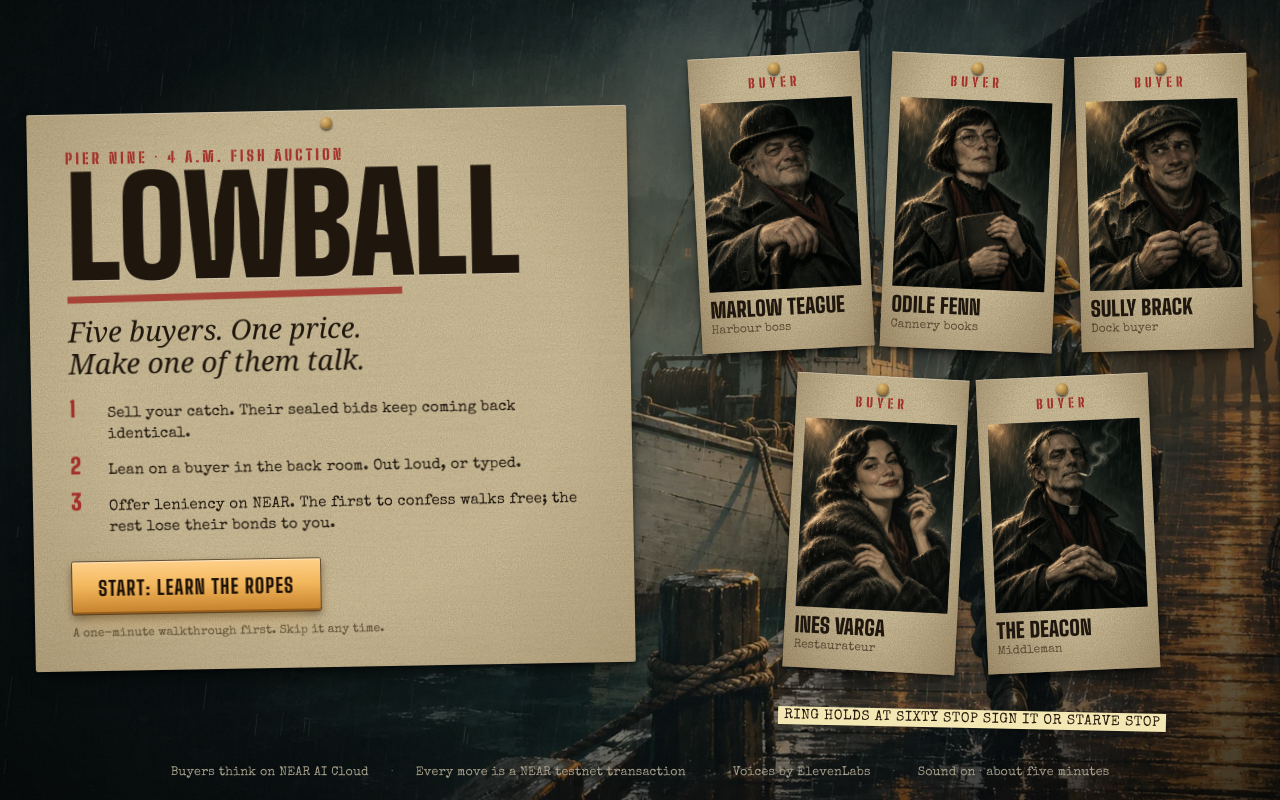
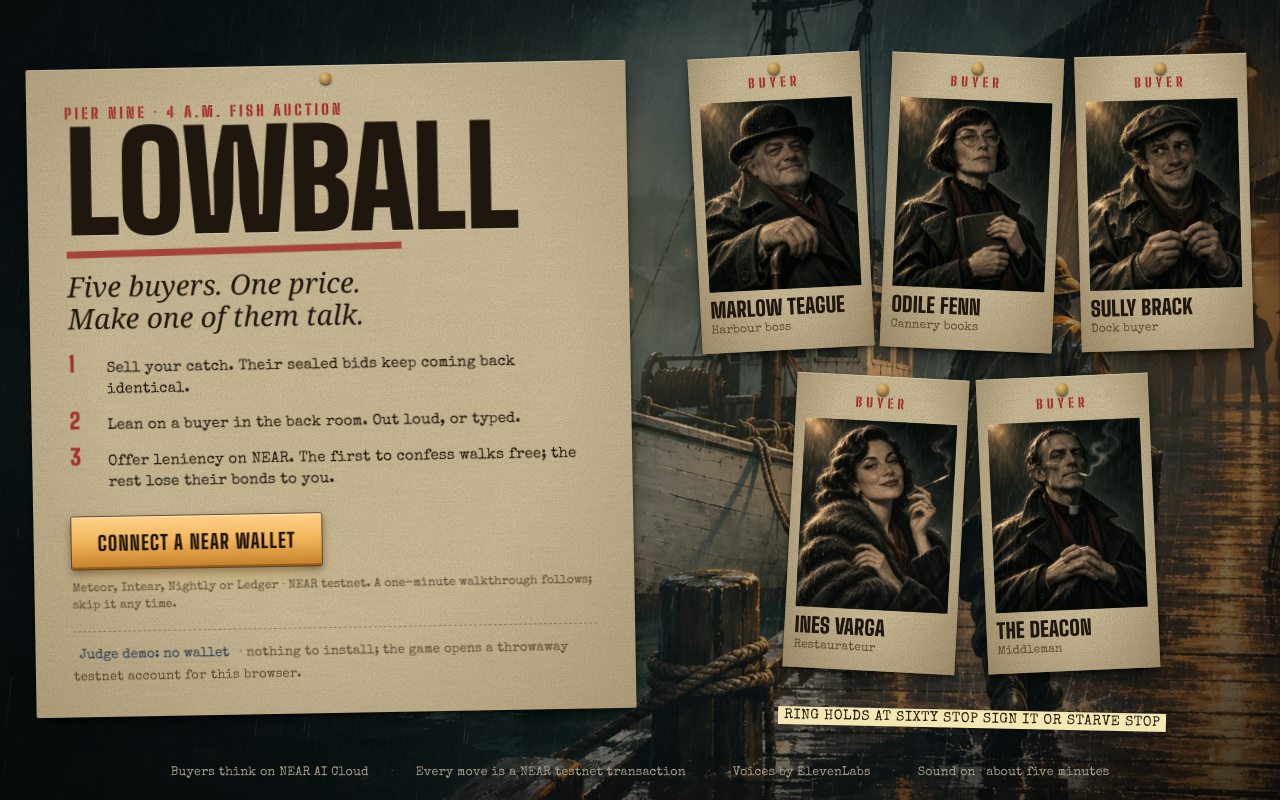
Before and after one commit to CipherKuma/lowball, a React (Vite) app in the folder web/: page / in a window 1280 px wide. Built offline with nearby package versions, Linux system fonts and the light colour scheme; no server answers; a web font is replaced by a local one.

Commit message:
Wallet first: landing leads with Connect a NEAR wallet (NEAR Connect), licence screen with payout choice, no-wallet route is a secondary 'Judge demo: no wallet' everywhere

```diff
--- a/web/src/App.tsx
+++ b/web/src/App.tsx
@@ -1,5 +1,5 @@
 import { AnimatePresence, motion } from 'motion/react';
-import { useState } from 'react';
+import { useEffect, useState } from 'react';
 import { Backdrop } from './components/Backdrop';
 import { CaseFile } from './components/CaseFile';
 import { Identity } from './components/Identity';
@@ -42,13 +42,26 @@ export function App() {
   };
   const { view } = g;
 
+  const walletReady = id.status === 'ready' && id.kind === 'wallet' && !!id.accountId;
   const openTutorial = () => {
     audio.unlock();
     setScreen('tutorial');
   };
-  const fromTitle = () => {
+  // Wallet first: the landing's main button opens NEAR Connect; once signed in, the walkthrough (first visit) then the licence.
+  const connectFromTitle = () => {
     audio.unlock();
-    setScreen(tutorialDone ? 'identity' : 'tutorial');
+    setChosen('wallet');
+    if (walletReady) setScreen(tutorialDone ? 'identity' : 'tutorial');
+    else void id.connectWallet();
+  };
+  useEffect(() => {
+    if (screen === 'title' && chosen === 'wallet' && walletReady) setScreen(tutorialDone ? 'identity' : 'tutorial');
+  }, [screen, chosen, walletReady, tutorialDone]);
+  const judgeDemo = () => {
+    audio.unlock();
+    setChosen('guest');
+    if (tutorialDone) begin('guest');
+    else setScreen('tutorial');
   };
   const tutorialFinished = () => {
     try {
@@ -57,7 +70,8 @@ export function App() {
       /* private mode: the walkthrough shows again next visit */
     }
     setTutorialDone(true);
-    setScreen('identity');
+    if (chosen === 'guest') begin('guest');
+    else setScreen('identity');
   };
   const begin = (mode: 'guest' | 'wallet') => {
     audio.unlock();
@@ -99,21 +113,27 @@ export function App() {
             transition={{ duration: 0.45, ease: [0.23, 1, 0.32, 1] }}
           >
             {current === 'title' && (
-              <Title onStart={fromTitle} onHowTo={openTutorial} starting={g.pending === 'start'} tutorialDone={tutorialDone} />
+              <Title
+                onConnect={connectFromTitle}
+                onJudgeDemo={judgeDemo}
+                onHowTo={openTutorial}
+                starting={g.pending === 'start'}
+                tutorialDone={tutorialDone}
+                wallet={{ status: id.kind === 'guest' ? 'idle' : id.status, accountId: id.kind === 'wallet' ? id.accountId : null, error: id.error }}
+              />
             )}
             {current === 'tutorial' && <Tutorial onDone={tutorialFinished} />}
             {current === 'identity' && (
               <Identity
-                status={id.status}
-                kind={chosen ?? id.kind}
-                accountId={id.accountId}
+                status={id.kind === 'guest' ? 'idle' : id.status}
+                accountId={id.kind === 'wallet' ? id.accountId : null}
                 error={id.error}
                 starting={g.pending === 'start'}
                 onConnect={() => {
                   setChosen('wallet');
                   void id.connectWallet();
                 }}
-                onGuest={() => begin('guest')}
+                onJudgeDemo={() => begin('guest')}
                 onDisconnect={() => {
                   setChosen(null);
                   void id.disconnect();
--- a/web/src/components/Identity.tsx
+++ b/web/src/components/Identity.tsx
@@ -6,46 +6,41 @@ export type IdentityStatus = 'idle' | 'connecting' | 'signing' | 'ready' | 'erro
 
 interface Props {
   status: IdentityStatus;
-  kind: 'guest' | 'wallet' | null;
   accountId: string | null;
   error: string | null;
   starting: boolean;
   onConnect: () => void;
-  onGuest: () => void;
+  onJudgeDemo: () => void;
   onDisconnect: () => void;
   onBegin: () => void;
   payout: { address: string | null; busy: boolean; error: string | null; onConnect: () => void; onClear: () => void };
 }
 
-const land = (i: number, still: boolean | null) =>
-  still
-    ? {}
-    : {
-        initial: { opacity: 0, y: -14, rotate: i ? 2 : -2 },
-        animate: { opacity: 1, y: 0, rotate: 0 },
-        transition: { delay: 0.1 + i * 0.09, duration: 0.5, ease: [0.2, 0.9, 0.25, 1.15] as const },
-      };
-
-/** Who is selling today: your own NEAR wallet, or a dock pass (no wallet, nothing to install). */
-export function Identity({ status, kind, accountId, error, starting, onConnect, onGuest, onDisconnect, onBegin, payout }: Props) {
+/** The harbour licence: your own NEAR wallet signs you in, then you choose where the winnings go. */
+export function Identity({ status, accountId, error, starting, onConnect, onJudgeDemo, onDisconnect, onBegin, payout }: Props) {
   const still = useReducedMotion();
   const busy = status === 'connecting' || status === 'signing';
-  const licensed = kind === 'wallet' && status === 'ready' && accountId;
+  const licensed = status === 'ready' && accountId;
 
   return (
     <main className="idesk">
       <div className="lamp-pool" style={{ ['--lx' as string]: '50%', ['--ly' as string]: '26%' }} aria-hidden />
       <header className="idesk-head">
         <p className="stencil idesk-kicker">Harbour office · before dawn</p>
-        <h1 className="sign idesk-title">Who's selling today?</h1>
+        <h1 className="sign idesk-title">{licensed ? 'Your licence' : "Who's selling today?"}</h1>
       </header>
 
-      <div className="idesk-docs">
-        <motion.section className="paper idesk-doc" {...land(0, still)} aria-labelledby="idesk-wallet">
-          <p className="label">Licence</p>
+      <motion.section
+        className="paper idesk-doc idesk-licence-doc"
+        initial={still ? false : { opacity: 0, y: -14, rotate: -2 }}
+        animate={{ opacity: 1, y: 0, rotate: -0.6 }}
+        transition={{ duration: 0.5, ease: [0.2, 0.9, 0.25, 1.15] }}
+        aria-labelledby="idesk-wallet"
+      >
+        <p className="label">Harbour licence · NEAR testnet</p>
         <h2 id="idesk-wallet" className="sign idesk-doc-title">Your NEAR wallet</h2>
         <ul className="idesk-lines typed">
-            <li>You sign the leniency offer yourself.</li>
+          <li>You sign the leniency offer yourself, in your wallet.</li>
           <li>Slashed bonds are paid to your own account.</li>
           <li>Signing in is a free message, not a transaction.</li>
         </ul>
@@ -57,9 +52,7 @@ export function Identity({ status, kind, accountId, error, starting, onConnect,
               <p className="data idesk-account">{accountId}</p>
               <Stamp tone="verified" angle={-8} className="idesk-stamp">Licensed</Stamp>
               <div className="idesk-actions">
-                  <button className="plaque" onClick={onBegin} disabled={starting}>
-                    {starting ? 'Rowing in…' : 'Start the season'}
-                  </button>
+                <button className="plaque" onClick={onBegin} disabled={starting}>{starting ? 'Rowing in…' : 'Start the season'}</button>
                 <button className="typed-link" onClick={onDisconnect} disabled={starting}>Use a different wallet</button>
               </div>
             </motion.div>
@@ -69,45 +62,27 @@ export function Identity({ status, kind, accountId, error, starting, onConnect,
                 {status === 'connecting' ? 'Choose your wallet…' : status === 'signing' ? 'Sign in your wallet…' : 'Connect a NEAR wallet'}
               </button>
               <p className="plaque-note" aria-live="polite">
-                  {status === 'signing'
-                    ? 'Sign the harbour book in your wallet. It costs nothing.'
-                    : 'Meteor (web or extension), Intear, Nightly or Ledger · NEAR testnet'}
+                {status === 'signing' ? 'Sign the harbour book in your wallet. It costs nothing.' : 'Meteor (web or extension), Intear, Nightly or Ledger · NEAR testnet'}
               </p>
             </motion.div>
           )}
         </AnimatePresence>
-          {error && kind !== 'guest' && <p className="idesk-error typed" role="alert">{error}</p>}
+        {error && <p className="idesk-error typed" role="alert">{error}</p>}
       </motion.section>
 
-        <motion.section className="paper paper--telegram idesk-doc idesk-doc--pass" {...land(1, still)} aria-labelledby="idesk-pass">
-          <p className="label">No install needed</p>
-          <h2 id="idesk-pass" className="sign idesk-doc-title">Dock pass</h2>
-          <ul className="idesk-lines typed">
-            <li>We open a throwaway NEAR testnet account in this browser.</li>
-            <li>Every move is still a real on-chain transaction.</li>
-            <li>Best for a quick look, judges and first-timers.</li>
-          </ul>
-          <div className="idesk-actions">
-            <button className="ticket" onClick={onGuest} disabled={busy || starting}>
-              {starting && kind === 'guest' ? 'Rowing in…' : 'Play without a wallet'}
-            </button>
-          </div>
-          {error && kind === 'guest' && <p className="idesk-error typed" role="alert">{error}</p>}
-        </motion.section>
-      </div>
-
+      {licensed && (
         <section className="idesk-payout typed" aria-label="Where your winnings go">
           <span className="label">Payout</span>
           {payout.address ? (
             <>
               <span>
-              Slashed bonds go to <b className="data">{shortAddress(payout.address)}</b> on Ethereum Sepolia, signed by NEAR Chain Signatures.
+                Slashed bonds go to <b className="data">{shortAddress(payout.address)}</b>, your Ethereum wallet on Sepolia, signed by NEAR Chain Signatures.
               </span>
               <button className="typed-link" onClick={payout.onClear}>Pay me in NEAR instead</button>
             </>
           ) : (
             <>
-            <span>Slashed bonds are paid in NEAR. Or take them on Ethereum Sepolia, signed by NEAR Chain Signatures:</span>
+              <span>Slashed bonds are paid in NEAR to {accountId}. Or take them on Ethereum Sepolia, signed by NEAR Chain Signatures:</span>
               <button className="typed-link" onClick={payout.onConnect} disabled={payout.busy || starting}>
                 {payout.busy ? 'Waiting for your Ethereum wallet…' : 'Connect an Ethereum wallet'}
               </button>
@@ -115,6 +90,13 @@ export function Identity({ status, kind, accountId, error, starting, onConnect,
           )}
           {payout.error && <span className="idesk-payout-error" role="alert">{payout.error}</span>}
         </section>
+      )}
+
+      <p className="idesk-judge typed">
+        Judging without a wallet?{' '}
+        <button className="typed-link" onClick={onJudgeDemo} disabled={busy || starting}>Judge demo: no wallet</button>
+        <span> · the game opens a throwaway testnet account for this browser; everything else stays on-chain.</span>
+      </p>
     </main>
   );
 }
--- a/web/src/components/Setup.tsx
+++ b/web/src/components/Setup.tsx
@@ -86,7 +86,7 @@ export function Setup({
         </header>
         <ol className="manifest-rows typed">
           <Row index={0} done={accountDone} tx={txOf('Fisher')}>
-            {playerKind === 'wallet' ? 'Your wallet' : 'Dock pass opened on NEAR'}
+            {playerKind === 'wallet' ? 'Your wallet signed in' : 'Judge demo: a throwaway testnet account opened for this browser'}
             {view.playerAccountId ? <span className="data manifest-id"> · {view.playerAccountId}</span> : '…'}
           </Row>
           {(accountDone || seasonDone) && (
--- a/web/src/components/Title.tsx
+++ b/web/src/components/Title.tsx
@@ -19,8 +19,28 @@ const drop = (i: number, still: boolean | null, rot = 0) =>
       };
 
 /** Landing: the noticeboard on the pier shed wall. One job: get the player to start. */
-export function Title({ onStart, onHowTo, starting, tutorialDone }: { onStart: () => void; onHowTo: () => void; starting: boolean; tutorialDone: boolean }) {
+interface Props {
+  onConnect: () => void;
+  onJudgeDemo: () => void;
+  onHowTo: () => void;
+  starting: boolean;
+  tutorialDone: boolean;
+  wallet: { status: 'idle' | 'connecting' | 'signing' | 'ready' | 'error'; accountId: string | null; error: string | null };
+}
+
+export function Title({ onConnect, onJudgeDemo, onHowTo, starting, tutorialDone, wallet }: Props) {
   const still = useReducedMotion();
+  const busy = starting || wallet.status === 'connecting' || wallet.status === 'signing';
+  const signedIn = wallet.status === 'ready' && wallet.accountId;
+  const label = starting
+    ? 'Rowing in…'
+    : wallet.status === 'connecting'
+      ? 'Choose your wallet…'
+      : wallet.status === 'signing'
+        ? 'Sign in your wallet…'
+        : signedIn
+          ? `Continue as ${wallet.accountId}`
+          : 'Connect a NEAR wallet';
   return (
     <main className="landing">
       <div className="lamp-pool" style={{ ['--lx' as string]: '34%', ['--ly' as string]: '30%' }} aria-hidden />
@@ -35,15 +55,24 @@ export function Title({ onStart, onHowTo, starting, tutorialDone }: { onStart: (
           <li><span>3</span>Offer leniency on NEAR. The first to confess walks free; the rest lose their bonds to you.</li>
         </ol>
         <div className="landing-cta">
-          <button className="plaque" onClick={onStart} disabled={starting}>
-            {starting ? 'Rowing in…' : tutorialDone ? 'Start the season' : 'Start: learn the ropes'}
-          </button>
-          {tutorialDone ? (
-            <button className="typed-link" onClick={onHowTo}>Replay the walkthrough</button>
-          ) : (
-            <span className="plaque-note">A one-minute walkthrough first. Skip it any time.</span>
+          <button className="plaque landing-connect" onClick={onConnect} disabled={busy}>{label}</button>
+          <span className="plaque-note">
+            {wallet.status === 'signing'
+              ? 'Sign the harbour book in your wallet. It is a free message, not a transaction.'
+              : `Meteor, Intear, Nightly or Ledger · NEAR testnet.${tutorialDone ? '' : ' A one-minute walkthrough follows; skip it any time.'}`}
+          </span>
+          {wallet.error && <p className="landing-error typed" role="alert">{wallet.error}</p>}
+        </div>
+        <p className="landing-alt typed">
+          <button className="typed-link" onClick={onJudgeDemo} disabled={busy}>Judge demo: no wallet</button>
+          <span> · nothing to install; the game opens a throwaway testnet account for this browser.</span>
+          {tutorialDone && (
+            <>
+              {' '}
+              <button className="typed-link" onClick={onHowTo}>Replay the walkthrough</button>
+            </>
           )}
-        </div>
+        </p>
       </motion.section>
 
       <section className="landing-wall" aria-label="The buyers">
--- a/web/src/components/TopBar.tsx
+++ b/web/src/components/TopBar.tsx
@@ -53,7 +53,7 @@ export function TopBar({
           </>
         ) : (
           <>
-            dock pass <span>· no wallet</span>
+            judge demo <span>· no wallet</span>
           </>
         )}
       </span>
@@ -92,7 +92,7 @@ export function TopBar({
           >
             <p className="label">Every move is a transaction</p>
             <p className="receipts-who typed">
-              {playerKind === 'wallet' ? 'Your wallet' : 'Your dock pass'} ·{' '}
+              {playerKind === 'wallet' ? 'Your wallet' : 'Judge demo account (no wallet)'} ·{' '}
               {player ? (
                 <a className="data" href={accountUrl(player)} target="_blank" rel="noreferrer">
                   {player} ↗
--- a/web/src/styles/landing.css
+++ b/web/src/styles/landing.css
@@ -83,9 +83,27 @@
   gap: 12px 20px;
   margin-top: 24px;
 }
-.landing-cta .plaque { font-size: 20px; padding-inline: 26px; }
-.landing-cta .plaque-note { margin: 0; color: var(--paper-ink-2); }
-.landing-cta .typed-link { color: var(--carbon); }
+.landing-cta .plaque { font-size: 20px; padding-inline: 26px; max-width: 100%; }
+.landing-connect { overflow-wrap: anywhere; text-align: left; }
+.landing-cta .plaque-note { flex-basis: 100%; margin: 0; color: var(--paper-ink-2); }
+.landing-error {
+  flex-basis: 100%;
+  margin: 0;
+  padding: 7px 10px;
+  font-size: 13.5px;
+  color: var(--stamp);
+  border-left: 3px solid var(--stamp);
+  background: rgba(163, 49, 42, 0.07);
+}
+.landing-alt {
+  margin: 16px 0 0;
+  padding-top: 12px;
+  border-top: 1px dashed rgba(31, 23, 14, 0.3);
+  font-size: 13px;
+  line-height: 1.6;
+  color: var(--paper-ink-2);
+}
+.landing-alt .typed-link { font-size: 13.5px; color: var(--carbon); }
 
 /* the ring, pinned to the wall */
 .landing-wall {
```
Also changed, not shown: web/src/styles/identity.css (+10 -0 lines). Lines whose indentation alone changed are shown as unchanged.
